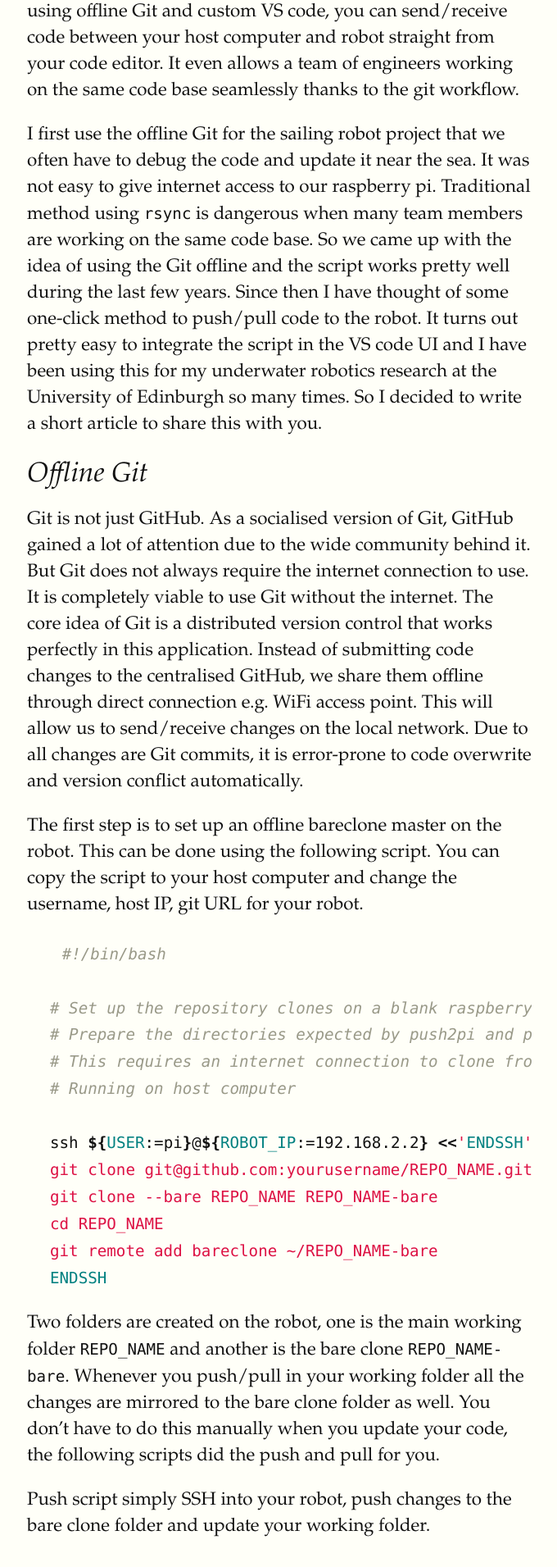
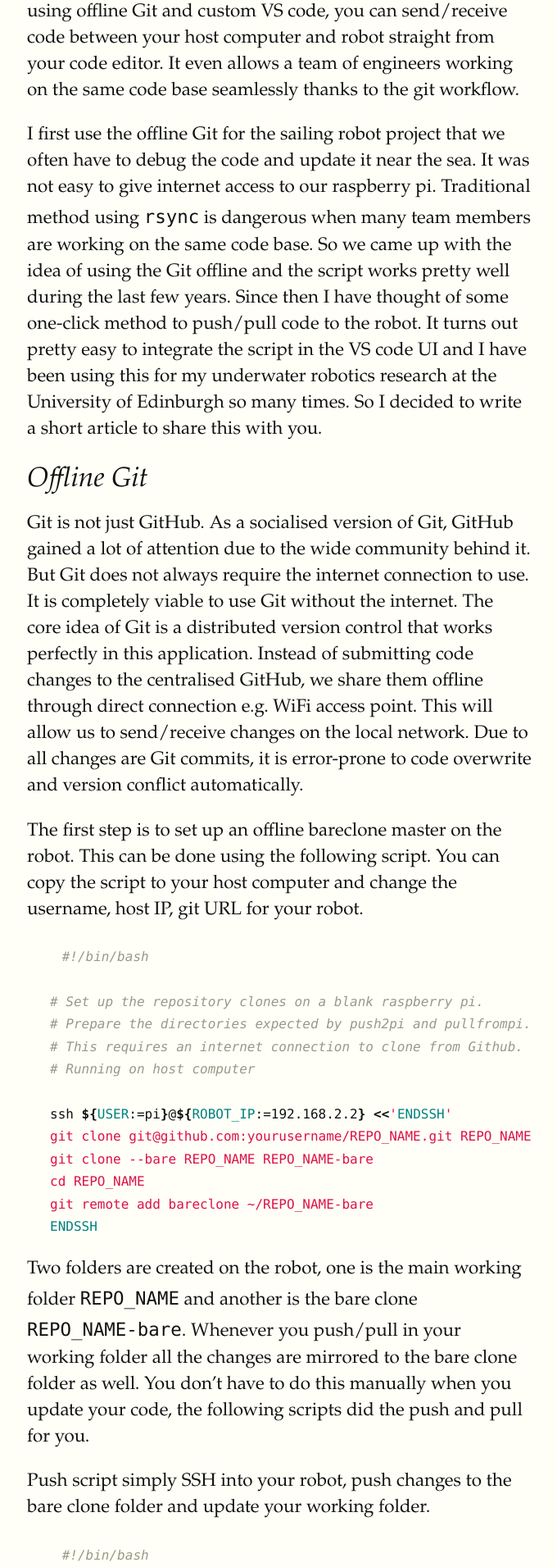
Before and after one commit to tsaoyu/blog, a Jekyll site: the page built from _posts/2020-04-11-offline-git-robot.md, in a window 1280 px wide. Shown: the part 501-2412 px from the top of the page at 82% size, without its empty margins (127-807 px from the left). Built offline with Jekyll 4.4.1, drawn with Linux system fonts in a browser that asks for light colours; some of the changed text lies outside the part shown.

Commit message:
Code fonts too large for me

```diff
--- a/css/tufte.scss
+++ b/css/tufte.scss
@@ -142,7 +142,7 @@ blockquote footer { width: 45%;
         letter-spacing: .03em; }
 
 pre, pre code, p code, p pre code { font-family: $code-font;  // removed .code 'class' since code is an actual html tag
-        font-size: 1.2rem;                   // also added p code, p pre code and pre selector to account for Markdown parsing
+        font-size: 1 rem;                   // also added p code, p pre code and pre selector to account for Markdown parsing
         line-height: 1.71428571;        // of triple backticks plus rationalized line-heights and margins
         margin-top: 1.71428571rem; }
 
```
